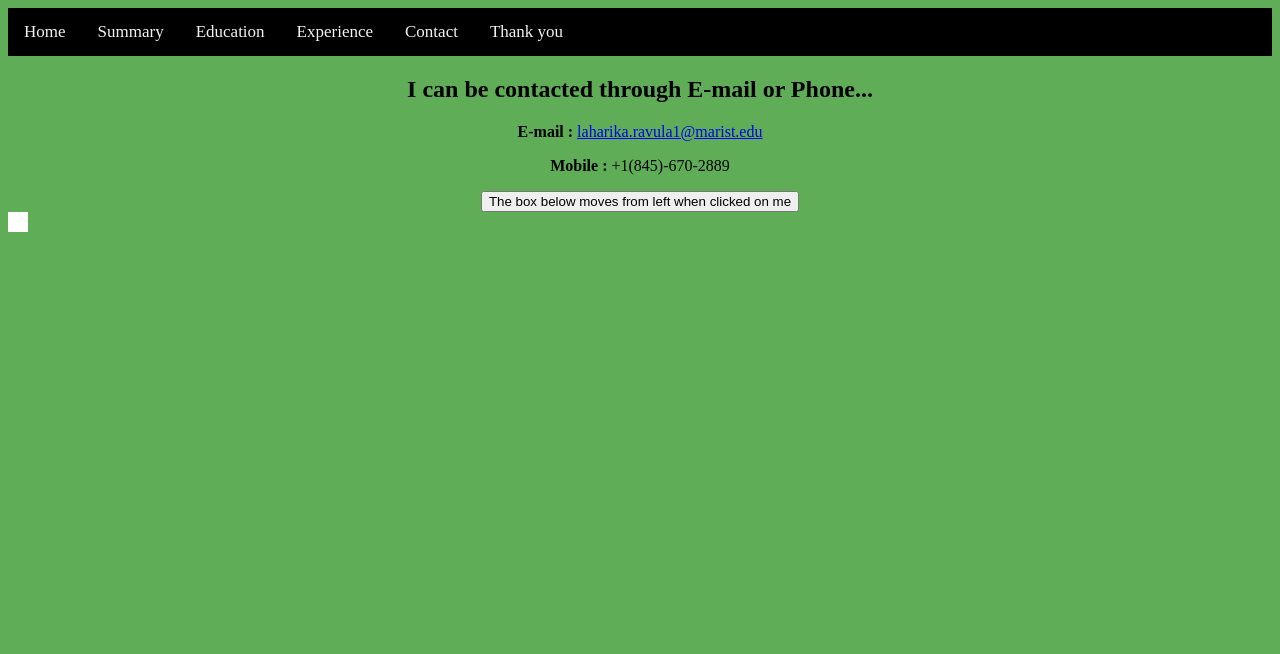
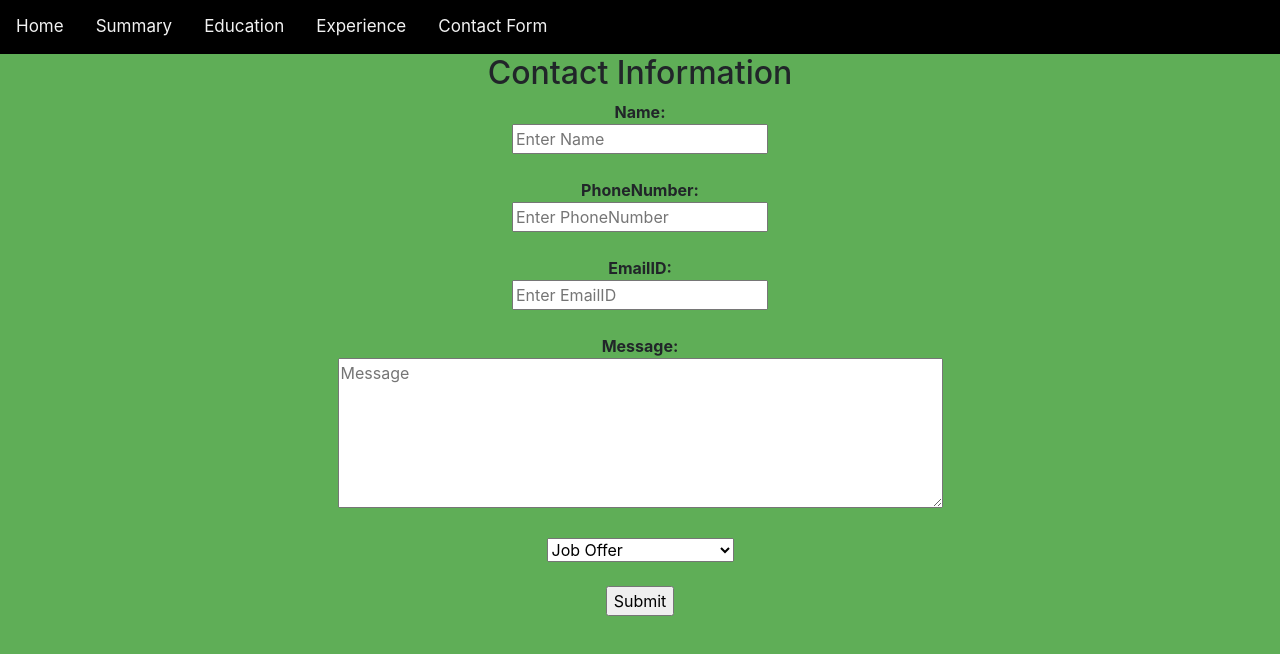
Before and after one commit to LaharikaR/WebTechnologies, a plain HTML site: page DevelopmentProject_1/WebContent/Contact.html in a window 1280 px wide. Drawn offline with nearby package versions, Linux system fonts and the light colour scheme.

Commit message:
Edited file name

```diff
--- a/DevelopmentProject_1/WebContent/Contact.html
+++ b/DevelopmentProject_1/WebContent/Contact.html
@@ -1,36 +1,98 @@
 <!DOCTYPE html>
-<html>
+<html lang="en">
 <head>
-		<meta http-equiv="Content-Type" content="text/html; charset=utf-8" />
-		<link rel="stylesheet" href="StyleSheetDev1.css">
-		<script src="//code.jquery.com/jquery-1.12.4.js"></script>
-		<script src="//code.jquery.com/ui/1.12.1/jquery-ui.js"></script>
-		<title>Contact Details</title>
+
+	<meta charset="utf-8">
+    <meta name="viewport" content="width=device-width, initial-scale=1.0, maximum-scale=1.0, user-scalable=no">
+    <!-- OPTIONAL: description -->
+    <meta name="description" content="">
+    <!-- OPTIONAL: author -->
+    <meta name="author" content="">
+    <title>Contact Form</title>
+    <link rel="shortcut icon" href="favicon.ico">
+    <link rel="apple-touch-icon" href="icon.png" />
+    <script src="https://ajax.googleapis.com/ajax/libs/jquery/3.1.1/jquery.min.js"></script>
+
+	<link href="css/bootstrap.css" rel="stylesheet">
+
+    <link rel="stylesheet" href="StyleSheetDev1.css">
+    <link href="css/main.css" rel="stylesheet">
+
+
+
+    <link href='//fonts.googleapis.com/css?family=Lato:300,400,700,300italic,400italic' rel='stylesheet' type='text/css'>
+    <link href='//fonts.googleapis.com/css?family=Raleway:400,300,700' rel='stylesheet' type='text/css'>
+
+<script>
+  (function(i,s,o,g,r,a,m){i['GoogleAnalyticsObject']=r;i[r]=i[r]||function(){
+  (i[r].q=i[r].q||[]).push(arguments)},i[r].l=1*new Date();a=s.createElement(o),
+  m=s.getElementsByTagName(o)[0];a.async=1;a.src=g;m.parentNode.insertBefore(a,m)
+  })(window,document,'script','https://www.google-analytics.com/analytics.js','ga');
+
+  ga('create', 'UA-96350777-1', 'auto');
+  ga('send', 'pageview');
+
+</script>
+
+<script>
+function validateEmail(emailField){
+        var reg = /^([A-Za-z0-9_\-\.])+\@([A-Za-z0-9_\-\.])+\.([A-Za-z]{2,4})$/;
+
+        if (reg.test(emailField.value) == false)
+        {
+            alert('Invalid Email Address');
+            return false;
+        }
+
+        return true;
+}
+</script>
+
+
 </head>
+
+<body>
 <div id="index_nav" class="topnav">
-	<a id="index_home" href="Index.html" onclick="Index.html" class="home">Home</a>
+	<a id="index_home" href="index.html" onclick="index.html" class="home">Home</a>
     <a id="index_summary" href="summary.html" onclick="summary.html" class="summary">Summary</a>
     <a id="index_education" href="Education.html" onclick="Education.html" class="Education">Education</a>
     <a id="index_experience" href="Experience.html" onclick="Experience.html" class="Projects">Experience</a>
-    <a id="index_contact" href="Contact.html" onclick="Contact.html" class="Contact">Contact</a>
-    <a id="index_Thank" href="Jquery_scenarios.html" onclick="Jquery_scenarios.html" class="Thank">Thank you</a>
+    <a id="index_Contact" href="Contact.html" onclick="Contact.html" class="Contact">Contact Form</a>
 </div>
-<div class="ContactDetails">
-<h2 id="contact_des" class="info">I can be contacted through E-mail or Phone...</h2>
-		<b>E-mail : </b><a id="index_email" style="text-align:center" href="mailto:laharika.ravula1@marist.edu">laharika.ravula1@marist.edu</a><br>
-	<p id="contact_phone" class="phone"> <b>Mobile : </b>+1(845)-670-2889</p>
-	<div>
-	<script>
-		$(document).ready(function(){
-  		$("button").click(function(){
-    	$("div").animate({left: '250px'});
-  			});
-		});
-	</script>
-	</div>
-	<div>
-	<button>The box below moves from left when clicked on me</button> </div>
-	<div style="background:white;height:20px;width:20px;position:absolute;"></div>
+<div class="middle" align = "center">
+	<h2>Contact Information</h2>
 
+<form method="POST" name="myForm" action="https://formspree.io/laharika.ravula1@marist.edu">
+  <b>Name:</b><br>
+  <input type="text" name="name" value="" required="required" placeholder="Enter Name">
+  <br><br>
+  <b>PhoneNumber:</b><br>
+  <input type="text" name="Phone" value="" required="required" placeholder="Enter PhoneNumber">
+  <br><br>
+  <b>EmailID:</b><br>
+  <input type="text" name="EmailID" value="" required="required" placeholder="Enter EmailID" onblur="validateEmail(this);">
+  <br><br>
+  <b>Message:</b><br>
+  <textarea cols="57" rows="6" name="Message" placeholder="Message" required="required"></textarea>
+  <br><br>
+  <select id="ContactReason" name="Reason of Contact"></select></br></br>
+            <script src="http://ajax.googleapis.com/ajax/libs/jquery/1.11.0/jquery.min.js"></script>
+          <script >
+              var $select = $('#ContactReason');
+              $.getJSON('data.json', function(data){
+
+                for (var i = 0; i < data['ContactReason'].length; i++) {
+                 $select.append('<option id="' + data['ContactReason'][i]['id'] + '">' + data['ContactReason'][i]['name'] + '</option>');
+                 }
+              });
+          </script>
+
+  <div class="send">
+            <input type="submit" name="send" onsubmit="setTimeout(function () { window.location.reload(); }, 10)">
+              </div>
+</form>
 </div>
+
+</body>
+
 </html>
```
